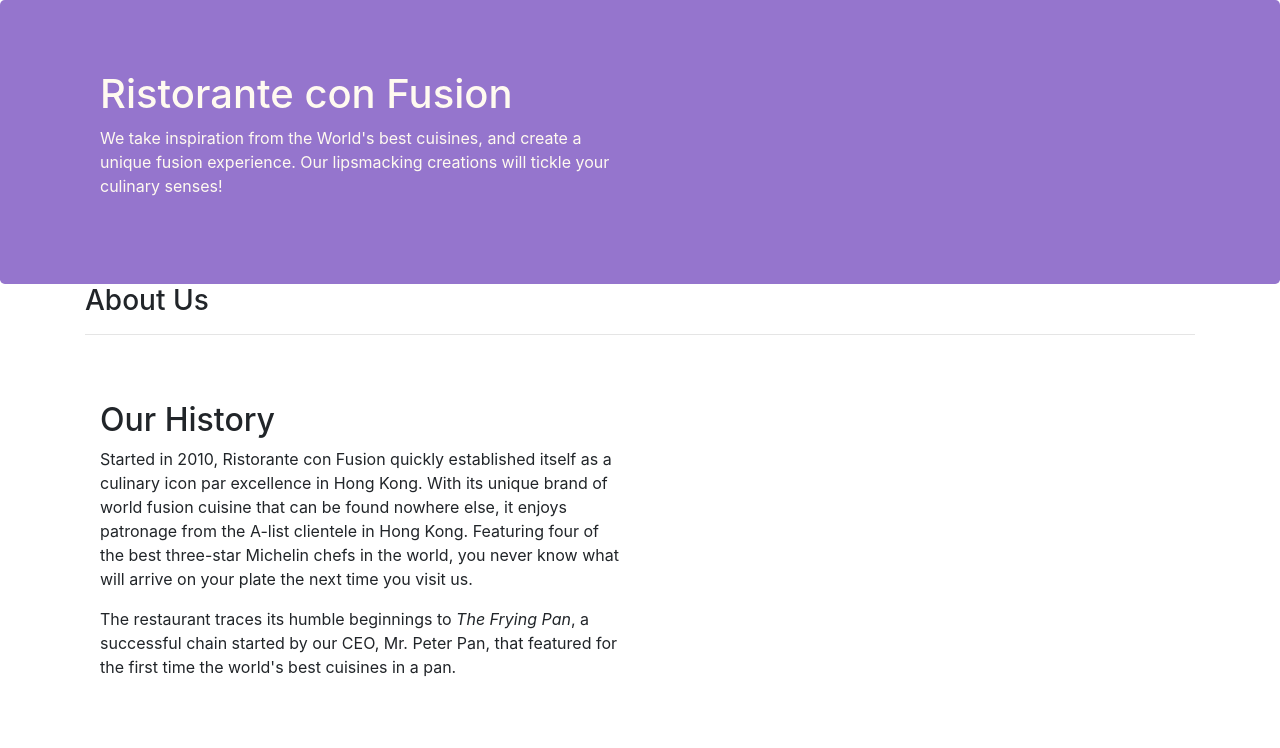
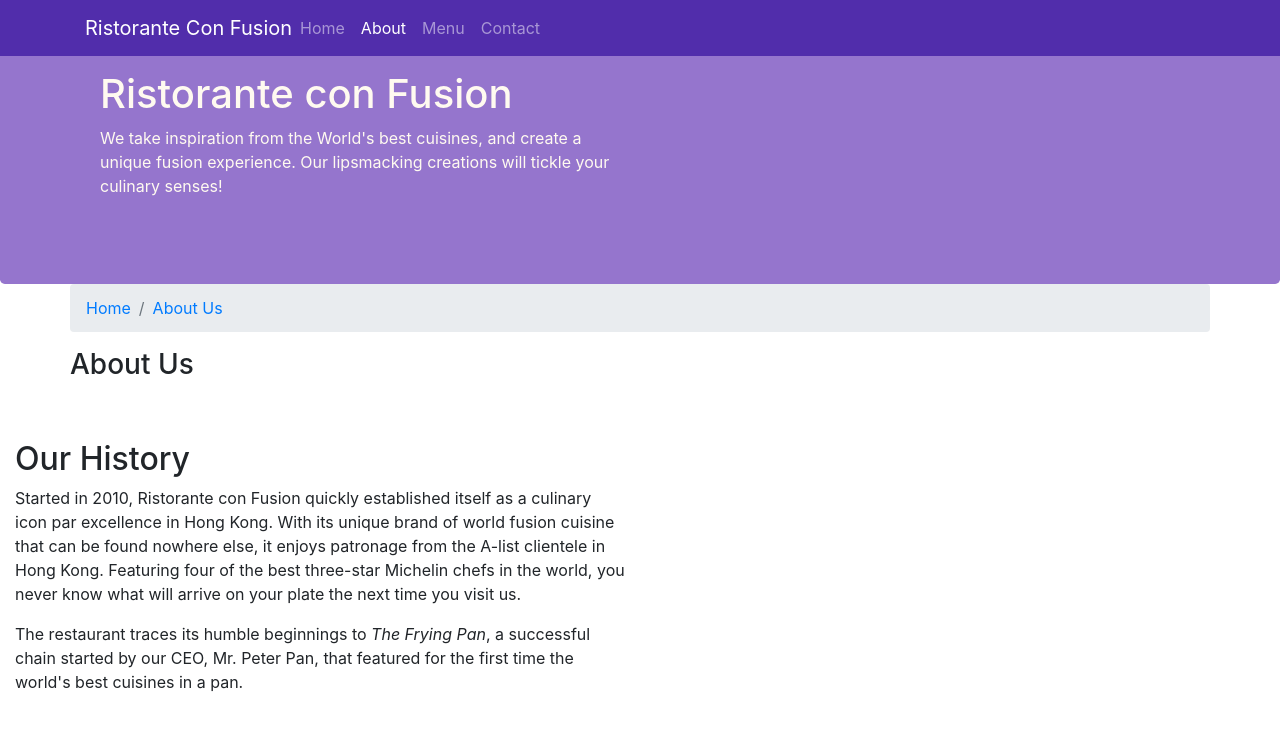
Before and after one commit to abhinavchawla07/bootstrap-practice, a website: page aboutus.html in a window 1280 px wide. Shown: the top 748 px of the page. Drawn offline with nearby package versions, Linux system fonts and the light colour scheme.

Commit message:
navbar and breadcrumbs

```diff
--- a/aboutus.html
+++ b/aboutus.html
@@ -14,7 +14,23 @@
 </head>
 
 <body>
+    <nav class="navbar navbar-dark navbar-expand-sm fixed-top">
+        <div class="container">
+            <button class="navbar-toggler" type="button" data-toggle="collapse" data-target="#Navbar">
+                <span class="navbar-toggler-icon"></span>
+            </button>
+            <a class="navbar-brand mr-auto" href="#">Ristorante Con Fusion</a>
+            <div class="collapse navbar-collapse" id="Navbar">
+                <ul class="navbar-nav mr-auto">
+                    <li class="nav-item"><a class="nav-link" href="./index.html">Home</a></li>
+                    <li class="nav-item active"><a class="nav-link" href="#">About</a></li>
+                    <li class="nav-item"><a class="nav-link">Menu</a></li>
+                    <li class="nav-item"><a class="nav-link">Contact</a></li>
+                </ul>
+            </div>
 
+        </div>
+    </nav>
     <header class="jumbotron">
         <div class="container">
             <div class="row row-header">
@@ -30,7 +46,10 @@
 
     <div class="container">
         <div class="row ">
-            <div class="col">
+            <ol class="col-12 breadcrumb">
+                <li class="breadcrumb-item"><a href="./index.html">Home</a></li>
+                <li class="breadcrumb-item active"><a href="#">About Us</a></li>
+            </ol>
                <h3>About Us</h3>
                <hr>
             </div>
@@ -69,7 +88,7 @@
                 <div class="col-4 offset-1 col-sm-2">
                     <h5>Links</h5>
                     <ul class="list-unstyled">
-                        <li><a href="#">Home</a></li>
+                        <li><a href="./index.html">Home</a></li>
                         <li><a href="#">About</a></li>
                         <li><a href="#">Menu</a></li>
                         <li><a href="#">Contact</a></li>
--- a/css/styles.css
+++ b/css/styles.css
@@ -26,3 +26,10 @@
     color: #0f0f0f;
     margin: 0px;
 }
+body{
+    padding-top: 0px;
+    z-index: 0;
+}
+.navbar-dark{
+    background-color: #512dab;
+}
```
Also changed, not shown: index.html (+17 -1 lines).
